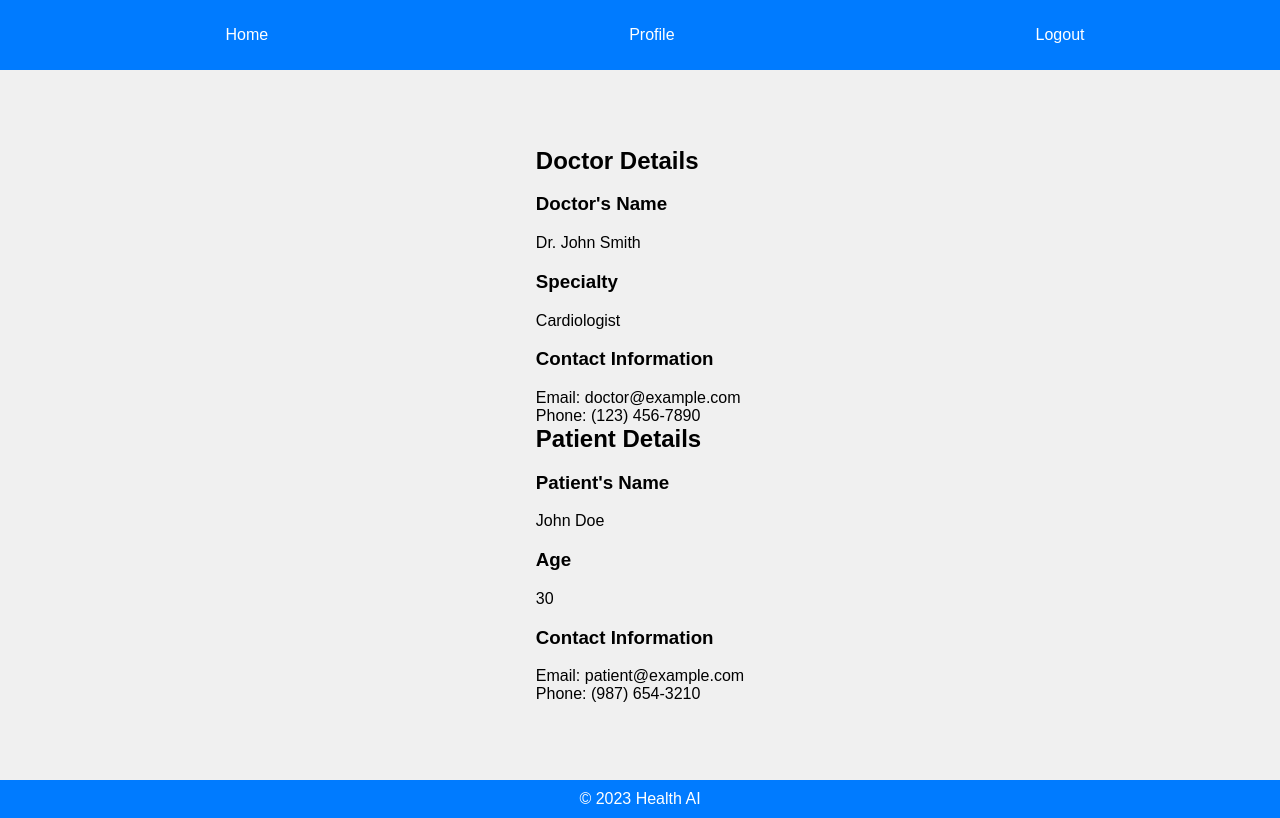
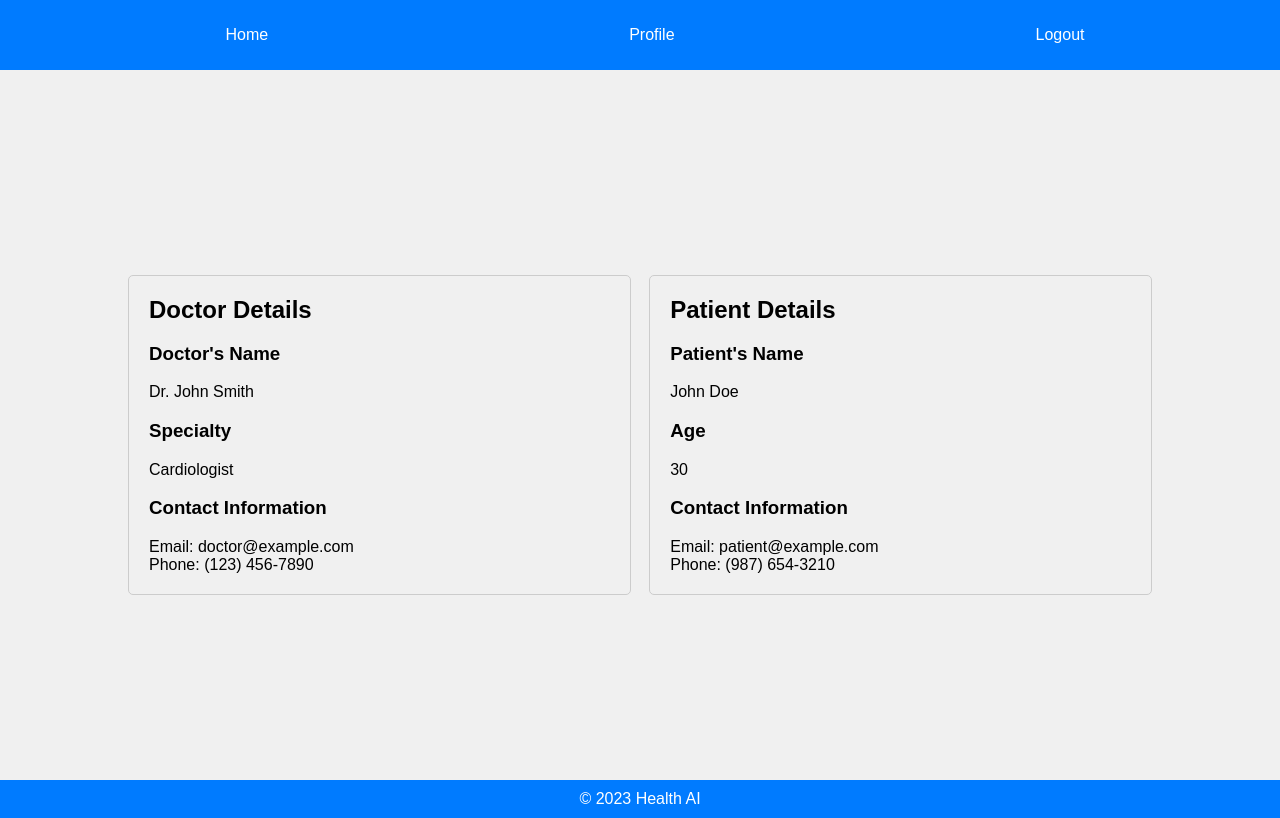
Before and after one commit to furqanali17/HealthAI, a PHP site: page /logged_in.html in a window 1280 px wide. Run offline with PHP 8.4, Linux system fonts and the light colour scheme.

Commit message:
additional changes

```diff
--- a/Health AI Web/login.html
+++ b/Health AI Web/login.html
@@ -20,7 +20,7 @@
     <main>
         <section class="login-form">
             <h2>Login</h2>
-            <form>
+            <form action="logged_in.html" method="get">
                 <input type="text" placeholder="Email">
                 <input type="password" placeholder="Password">
                 <button type="submit">Login</button>
--- /dev/null
+++ b/Health AI Web/logout.js
@@ -0,0 +1,11 @@
+// JavaScript for handling the logout prompt
+const logoutLink = document.getElementById('logout-link');
+
+logoutLink.addEventListener('click', function (event) {
+    event.preventDefault(); // Prevent the default link behavior
+    const confirmLogout = confirm('Are you sure you want to log out?');
+    if (confirmLogout) {
+        // Redirect to the logout page or perform logout action
+        window.location.href = 'index.html';
+    }
+});
--- a/Health AI Web/style.css
+++ b/Health AI Web/style.css
@@ -7,8 +7,31 @@ p {
 }
 
 body {
+    flex-direction: column;
+    align-items: center;
     font-family: Arial, sans-serif;
     background-color: #f0f0f0;
+}
+
+.dashboard-container {
+    display: flex;
+    justify-content: space-between;
+    width: 80%;
+    margin-top: 20px;
+}
+
+.doctor-details {
+    flex-basis: 45%;
+    padding: 20px;
+    border: 1px solid #ccc;
+    border-radius: 5px;
+}
+
+.patient-details {
+    flex-basis: 45%;
+    padding: 20px;
+    border: 1px solid #ccc;
+    border-radius: 5px;
 }
 
 nav {
@@ -98,6 +121,7 @@ footer {
     color: #fff;
     padding: 10px;
 }
+
 .social-signup {
     text-align: center;
     margin-top: 20px;
```
Also changed, not shown: Health AI Web/logout.html (added), Health AI Web/script.js (deleted).
